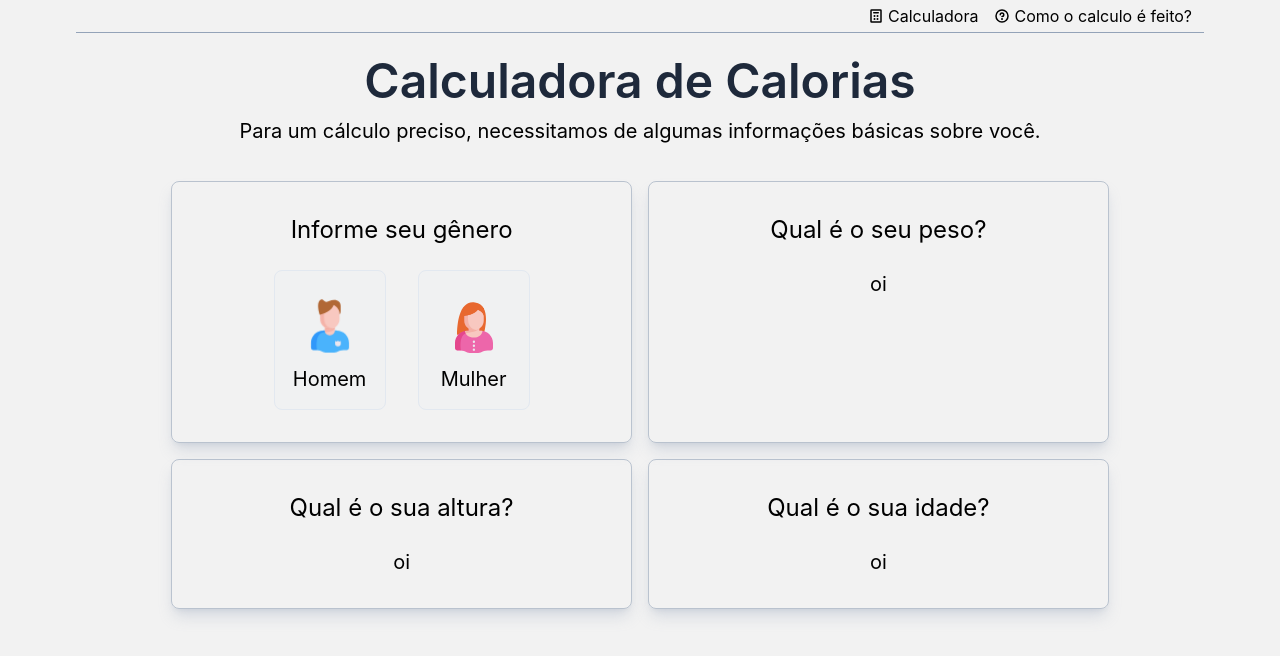
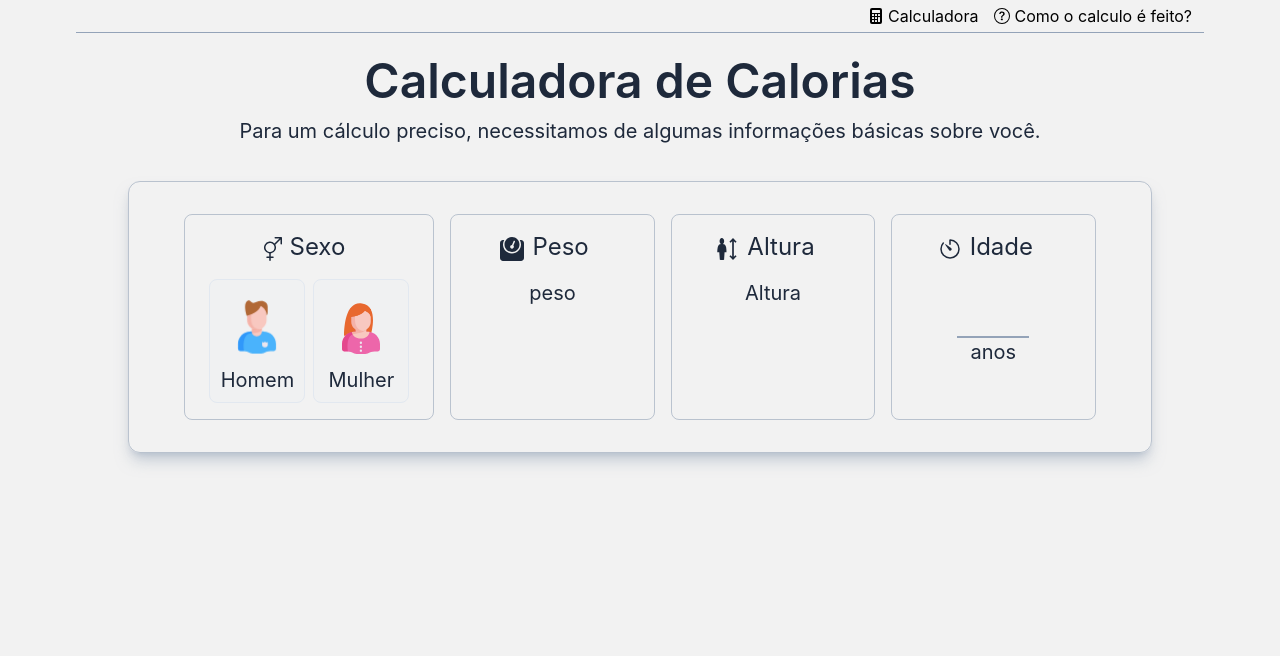
Before and after one commit to kellcrivelaro/CalculadoraCalorias, a Next.js app: page / in a window 1280 px wide. Shown: the top 656 px of the page. Built offline with nearby package versions, Linux system fonts and the light colour scheme.

Commit message:
alteração layout

```diff
--- a/components/Card.tsx
+++ b/components/Card.tsx
@@ -1,17 +1,14 @@
 interface Props {
-  title: string;
   Content: React.ElementType;
 }
 
-export function Card({ title, Content }: Props) {
+export function Card({ Content }: Props) {
   return (
     <div
-      className="flex flex-col items-center gap-6 rounded-lg py-8 px-8 border-[1px] border-slate-400/60 min-w-[40%]
-    min-h-[150px] text-xl shadow-lg shadow-slate-400/30"
+      className="flex flex-col items-center rounded-lg border-[1px] border-slate-400/60 min-w-[20%] max-w-[25%] py-4 px-6 gap-4
+    min-h-[150px] text-xl"
     >
-      <header>
-        <h2 className="text-2xl">{title}</h2>
-      </header>
+
       <Content />
     </div>
   );
--- a/components/card-content/Altura.tsx
+++ b/components/card-content/Altura.tsx
@@ -1,3 +1,15 @@
+import { GiBodyHeight } from "react-icons/gi";
+
 export function Altura() {
-  return <div>oi</div>;
+  return (
+    <>
+      <header className="flex items-center gap-2">
+        <span className="pt-1">
+          <GiBodyHeight size={24} />
+        </span>
+        <h2 className="text-2xl mr-4">Altura</h2>
+      </header>
+      <div className="flex gap-2">Altura</div>
+    </>
+  );
 }
--- a/components/card-content/Idade.tsx
+++ b/components/card-content/Idade.tsx
@@ -1,3 +1,19 @@
+import { IoTimerOutline } from "react-icons/io5";
+import { Input } from "./Input";
+
 export function Idade() {
-  return <div>oi</div>;
+  return (
+    <>
+      <header className="flex items-center gap-2">
+        <span className="pt-1">
+          <IoTimerOutline size={24} />
+        </span>
+        <h2 className="text-2xl mr-4">Idade</h2>
+      </header>
+      <div className="flex flex-col h-full items-center justify-center mb-4">
+        <Input />
+        <span>anos</span>
+      </div>
+    </>
+  );
 }
--- /dev/null
+++ b/components/card-content/Input.tsx
@@ -0,0 +1,27 @@
+import { useState } from "react";
+
+export function Input() {
+  const [haveFocus, setHaveFocus] = useState(false);
+
+  return (
+    <div className="flex flex-col relative">
+      <input
+        type={"text"}
+        className="text-lg m-1 w-16 text-bold bg-transparent outline-none text-center"
+        onFocus={() => {
+          setHaveFocus(true);
+        }}
+        onBlur={() => {
+          setHaveFocus(false);
+        }}
+      />
+      <div className={`h-[2px] bg-slate-400`}></div>
+      <div
+        className={`absolute top-[36px] z-10 h-[2px] w-full bg-slate-400 transition-transform
+        ease-linear duration-300 ${
+          haveFocus ? "bg-red-400 scale-x-100" : "scale-x-0 "
+        }`}
+      ></div>
+    </div>
+  );
+}
--- a/components/card-content/Peso.tsx
+++ b/components/card-content/Peso.tsx
@@ -1,3 +1,15 @@
+import { FaWeight } from "react-icons/fa";
+
 export function Peso() {
-  return <div>oi</div>;
+  return (
+    <>
+      <header className="flex items-center gap-2">
+        <span className="pt-1">
+          <FaWeight size={24} />
+        </span>
+        <h2 className="text-2xl mr-4">Peso</h2>
+      </header>
+      <div className="flex gap-2">peso</div>
+    </>
+  );
 }
--- a/components/card-content/Sexo.tsx
+++ b/components/card-content/Sexo.tsx
@@ -1,7 +1,8 @@
 import Lottie from "lottie-react";
 import Man from "../../assets/man-avatar.json";
 import Woman from "../../assets/woman-avatar.json";
-import { useState, useRef, useEffect } from "react";
+import { BsGenderAmbiguous } from "react-icons/bs";
+import { useState, useRef } from "react";
 
 export function Sexo() {
   const [genero, setGenero] = useState("");
@@ -9,10 +10,17 @@ export function Sexo() {
   const womanLottie = useRef(null);
 
   return (
-    <div className="flex gap-8">
+    <>
+      <header className="flex items-center gap-2">
+        <span className="pt-1">
+          <BsGenderAmbiguous size={24} />
+        </span>
+        <h2 className="text-2xl mr-4">Sexo</h2>
+      </header>
+      <div className="flex gap-2">
         <button
           className={`flex flex-col items-center border-[1px] transition-colors duration-300
-        ease-linear rounded-lg p-4 w-28 ${
+        ease-linear rounded-lg p-2 w-24 ${
           genero === "m"
             ? "bg-slate-200 border-slate-400"
             : "bg-slate-200/10 border-slate-200 hover:border-slate-300 hover:bg-slate-200/50"
@@ -33,7 +41,7 @@ export function Sexo() {
         </button>
         <button
           className={`flex flex-col items-center border-[1px] transition-colors duration-300
-        ease-linear rounded-lg p-4 w-28 ${
+        ease-linear rounded-lg p-2 w-24 ${
           genero === "f"
             ? "bg-slate-200 border-slate-400"
             : "bg-slate-200/10 border-slate-200 hover:border-slate-300 hover:bg-slate-200/50"
@@ -48,5 +56,6 @@ export function Sexo() {
           Mulher
         </button>
       </div>
+    </>
   );
 }
--- a/package.json
+++ b/package.json
@@ -14,7 +14,8 @@
     "next": "12.1.6",
     "phosphor-react": "^1.4.1",
     "react": "^16.14.0",
-    "react-dom": "^16.14.0"
+    "react-dom": "^16.14.0",
+    "react-icons": "^4.3.1"
   },
   "devDependencies": {
     "@types/node": "17.0.32",
--- a/pages/index.tsx
+++ b/pages/index.tsx
@@ -1,6 +1,7 @@
 import type { NextPage } from "next";
 import Head from "next/head";
-import { Calculator, Question } from "phosphor-react";
+import { BsCalculatorFill, BsQuestionCircle } from "react-icons/bs";
+
 import { Card } from "../components/Card";
 import { Sexo } from "../components/card-content/Sexo";
 import { Altura } from "../components/card-content/Altura";
@@ -23,13 +24,13 @@ const Home: NextPage = () => {
           <nav className="flex gap-4 h-8 justify-end items-center mr-6">
             <a className="flex items-center gap-1">
               <span>
-                <Calculator size={16} weight={"bold"} />
+                <BsCalculatorFill size={16} />
               </span>
               Calculadora
             </a>
             <a className="flex items-center gap-1">
               <span>
-                <Question size={16} weight={"bold"} />
+                <BsQuestionCircle size={16} />
               </span>
               Como o calculo é feito?
             </a>
@@ -40,19 +41,17 @@ const Home: NextPage = () => {
           ></div>
         </header>
 
-        <main className="flex flex-col gap-3 justify-center items-center mt-6">
-          <h1 className="text-5xl font-semibold text-slate-800">
-            Calculadora de Calorias
-          </h1>
+        <main className="flex flex-col gap-3 justify-center items-center mt-6 text-slate-800">
+          <h1 className="text-5xl font-semibold">Calculadora de Calorias</h1>
           <p className="text-xl">
             Para um cálculo preciso, necessitamos de algumas informações básicas
             sobre você.
           </p>
-          <div className="flex flex-wrap justify-center gap-4 mt-6 w-full">
-            <Card title={"Informe seu gênero"} Content={Sexo} />
-            <Card title={"Qual é o seu peso?"} Content={Peso} />
-            <Card title={"Qual é o sua altura?"} Content={Altura} />
-            <Card title={"Qual é o sua idade?"} Content={Idade} />
+          <div className="flex flex-wrap justify-center gap-4 mt-6 w-full rounded-xl border-[1px] border-slate-400/60 max-w-5xl py-8  shadow-lg shadow-slate-400/50">
+            <Card Content={Sexo} />
+            <Card Content={Peso} />
+            <Card Content={Altura} />
+            <Card Content={Idade} />
           </div>
         </main>
 
```
Also changed, not shown: 1 other file (tests, documents, lock files or other folders). Lines whose indentation alone changed are shown as unchanged.
